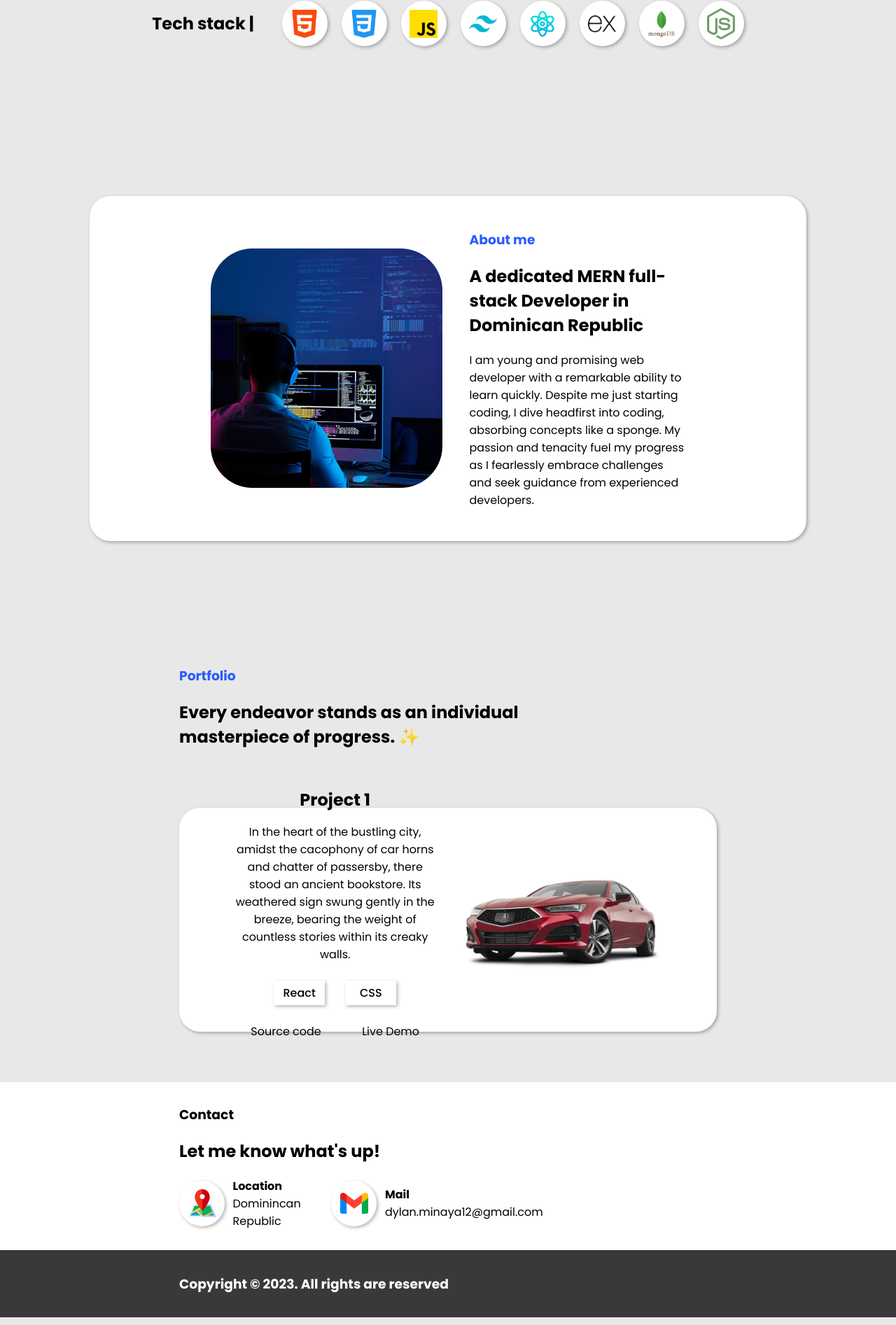
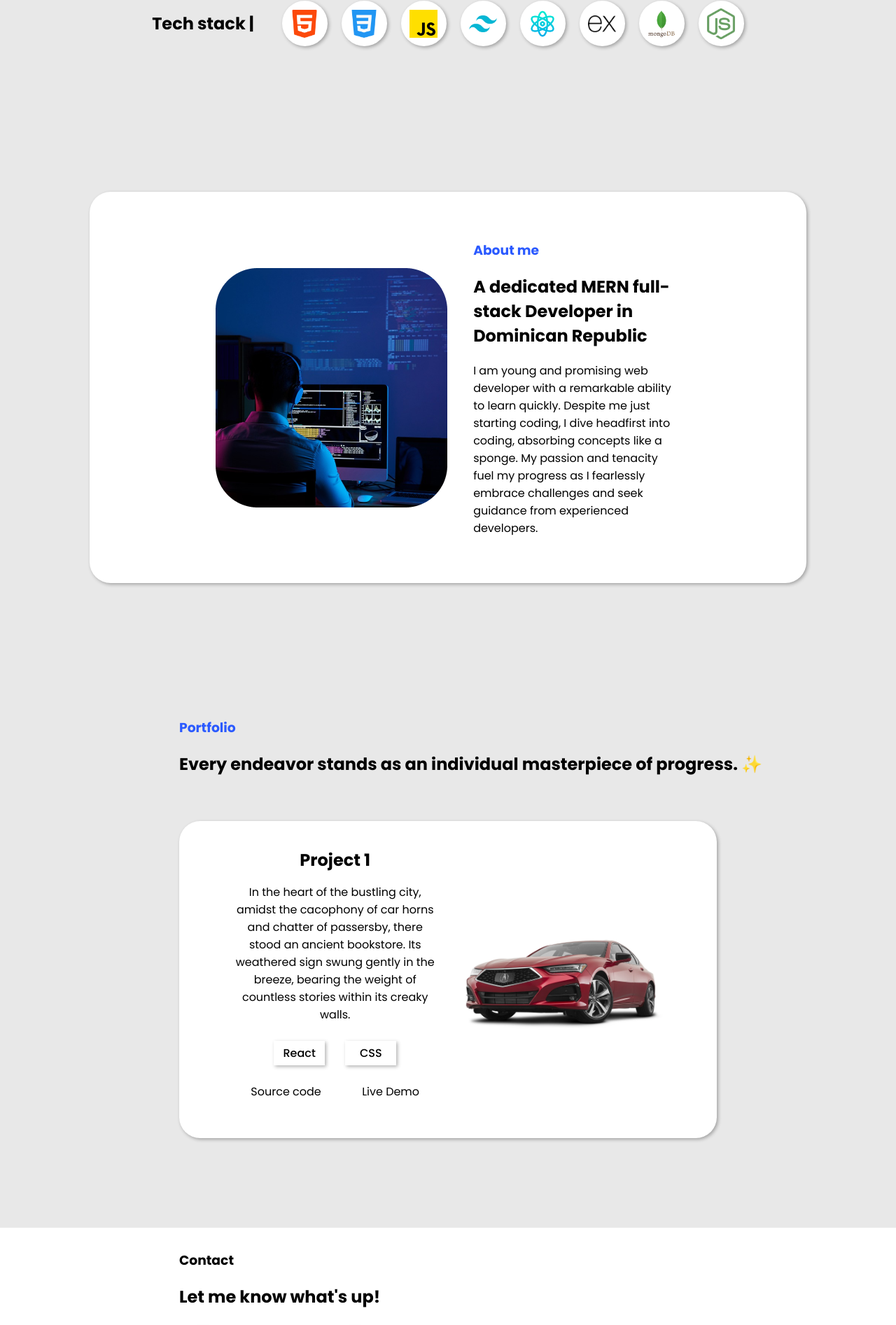
Before and after one commit to Crypt1cMS/Portfolio-2.0, a React (Vite) app in the folder Portfolio-Final/: page / in a window 1280 px wide. Shown: the part 690-2583 px from the top of the page at 70% size. Built offline with nearby package versions, Linux system fonts and the light colour scheme.

Commit message:
Added more responsiveness to the home, Portfolio

```diff
--- a/Portfolio-Final/src/index.css
+++ b/Portfolio-Final/src/index.css
@@ -1,6 +1,7 @@
 
 *, ::before, :after {
   box-sizing: inherit;
+  transition: all 0.2s;
 }
 
 html, body {
@@ -164,7 +165,7 @@ h1 {
   display: flex;
   margin-top: 7%;
   width: 100%;
-  margin-bottom: 5%;
+  margin-bottom: 15%;
   align-items: center;
   justify-content: center;
 }
@@ -214,7 +215,7 @@ h1 {
   display: flex;
   justify-content: center;
   align-items: center;
-  height: 95vh;
+  margin-bottom: 15%;
   width: 100%;
 }
 
@@ -224,7 +225,7 @@ h1 {
   background-color: white;
   margin: 0 10% 0 10%;
   width: 100%;
-  padding: 30px;
+  padding: 50px;
   border-radius: 30px;
   box-shadow: 2px 2px 5px rgba(0, 0, 0, 0.3);
 }
@@ -255,13 +256,14 @@ h1 {
 
 #portfolio-cards {
   width: 100%;
-  height: 80vh;
+  height: auto;
+  margin-bottom: 10%;
 }
 
 .card-header {
-  width: 40%;
-  padding-top: 2%;
+  width: 80%;
   margin-left: 20%;
+  margin-bottom: 5%;
 }
 
 .card-header h3 {
@@ -278,7 +280,7 @@ h1 {
   justify-content: center;
   align-items: center;
   width: 100%;
-  height: 100%;
+  height: auto;
 }
 
 .portfolio-card-shape {
@@ -287,9 +289,7 @@ h1 {
   align-items: center;
   background-color: white;
   margin: 0 20% 0 20%;
-  margin-top: -15%;
   width: 100%;
-  height: 50%;
   border-radius: 30px;
   box-shadow: 2px 2px 5px rgba(0, 0, 0, 0.3);
 }
@@ -298,7 +298,7 @@ h1 {
   display: flex;
   justify-content: center;
   align-items: center;
-  margin: 0 10% 0 10%;
+  padding: 5% 10% 5% 10%;
   gap: 5%;
 }
 
@@ -377,14 +377,14 @@ h1 {
 
 #footer {
   width: 100%;
-  height: 30vh;
+  height: auto;
 }
 
 .contact-info {
   width: 100%;
   height: 100%;
   background-color: white;
-  padding: 1% 20% 0 20%;
+  padding: 1% 20% 3% 20%;
 }
 
 .rights {
@@ -392,12 +392,10 @@ h1 {
   justify-content: start;
   align-items: center;
   width: 100%;
-  height: 40%;
   background: #393939;
-  padding: 0 20% 0 20%;
+  padding: 1% 20% 1% 20%;
   color: white;
 }
-
 
 .contact-content {
   display: flex;
@@ -517,6 +515,7 @@ h1 {
   .hero-text h1 {
     width: 100%;
     font-size: 32px;
+    padding-top: 4%;
   }
 
   .hero-text p {
@@ -526,6 +525,20 @@ h1 {
   .hero-icons {
     justify-content: center;
     margin: 0 auto;
+    margin-top: 4%;
+  }
+}
+
+@media (max-width: 719px) {
+  .stacklist {
+    padding: 0%;
+  }
+}
+
+@media (max-width: 420px) {
+  #main-picture {
+    margin-top: 10%;
+    width: 290px;
   }
 }
 
@@ -564,14 +577,41 @@ h1 {
   }
 
   .aboutmeContainer {
-
     height: 100%;
   }
 }
 
 /* Responsive Portfolio */
 
+@media (max-width: 1100px) {
+  .portfolio-content {
+    display: flex;
+    flex-direction: column-reverse;
+    justify-content: center;
+    width: 400px;
+    padding: 0;
+  }
 
+  .portfolio-picture {
+    margin: 5% 0 10%;
+  }
+}
+
+
+@media (max-width: 630px) {
+  .card-header {
+    text-align: center;
+    margin: 0 auto;
+  }
+}
+
+
+@media (max-width: 500px) {
+
+  .card-header h2 {
+    margin-bottom: 10%;
+  }
+}
 
 /* Responsive Footer */
 
@@ -604,6 +644,13 @@ h1 {
   }
 }
 
+@media (max-width: 655px) {
+  .rights h3 {
+    font-size: 1em;
+    text-align: center;
+  }
+}
+
 
 
 ::-webkit-scrollbar {
```
